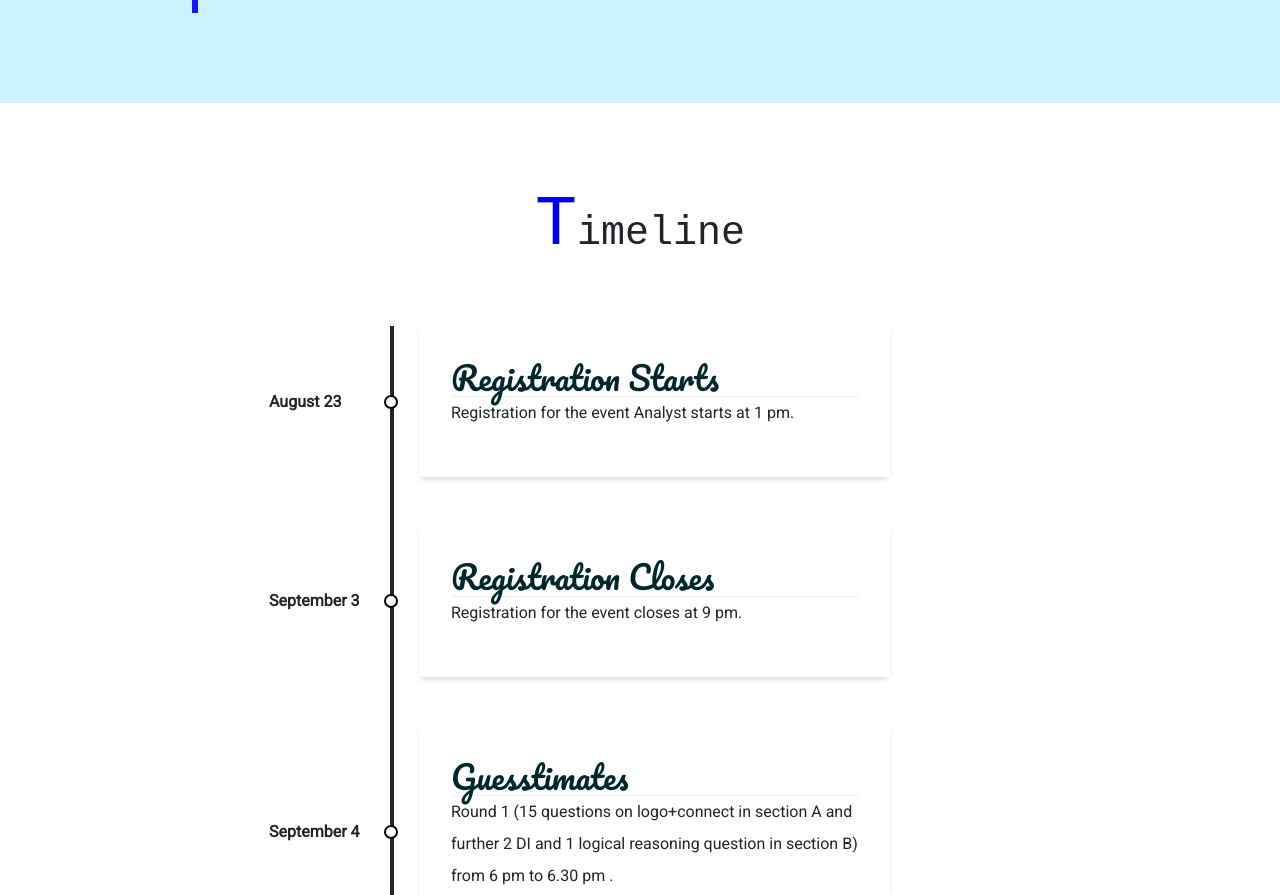
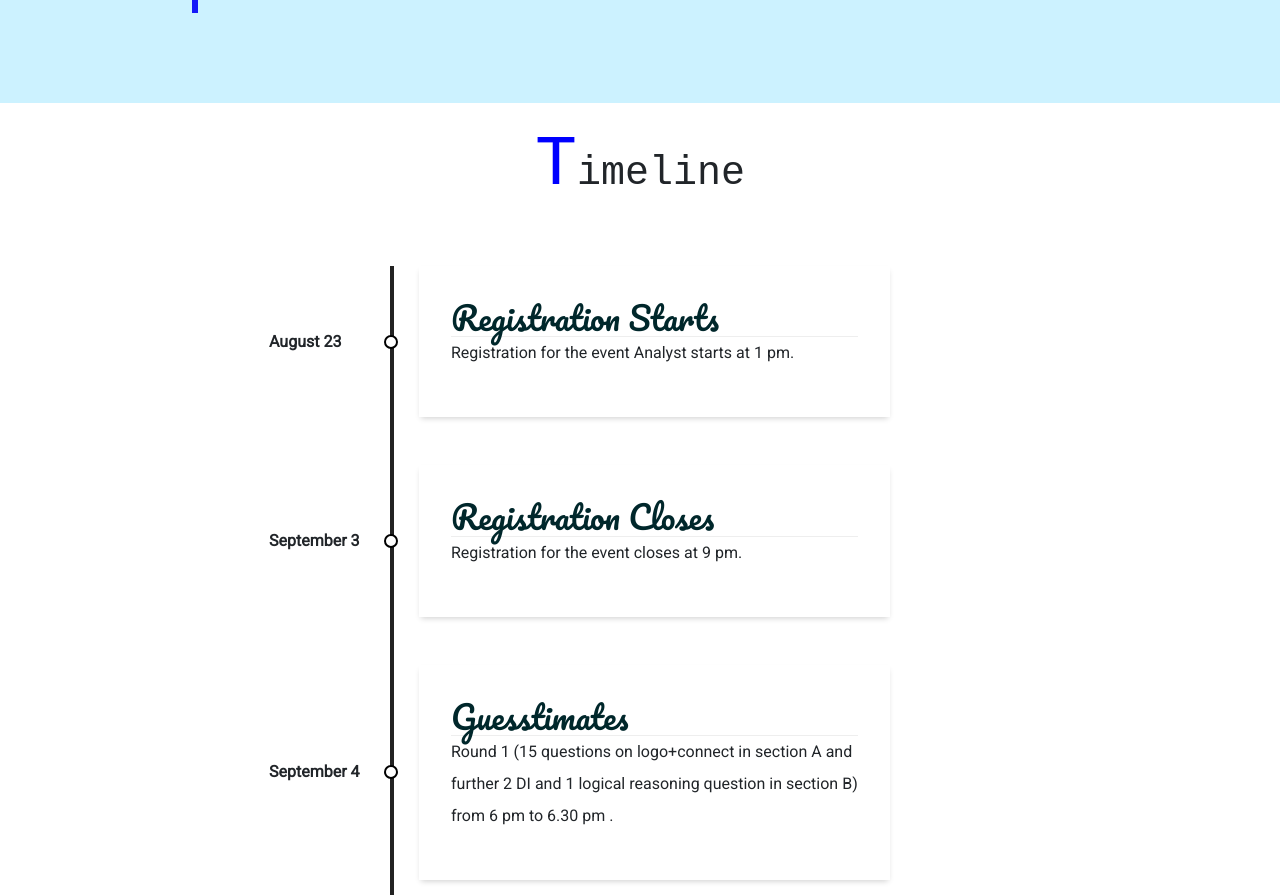
Before and after one commit to devSubho51347/Analyst.github.io, a plain HTML site: page index.html in a window 1280 px wide. Shown: the part 751-1646 px from the top of the page. Drawn offline with nearby package versions, Linux system fonts and the light colour scheme.

Commit message:
Update style.css

```diff
--- a/style.css
+++ b/style.css
@@ -207,12 +207,12 @@ hr{
 }
 
 .gtext{
-    justify-content: center;padding-top: 30px;
+    justify-content: center;
     align-items: center;
     margin: auto;
     text-align: center;
     font-size: 40px;
-    margin-top: 40px;
+    margin-top: 10px;
     font-style: bold;
     font-family: monospace;
 }
@@ -689,3 +689,6 @@ html,body {
     font-weight: normal;
     font-size: 20px;
 }
+html {
+    scroll-behavior:smooth;
+  }
```
